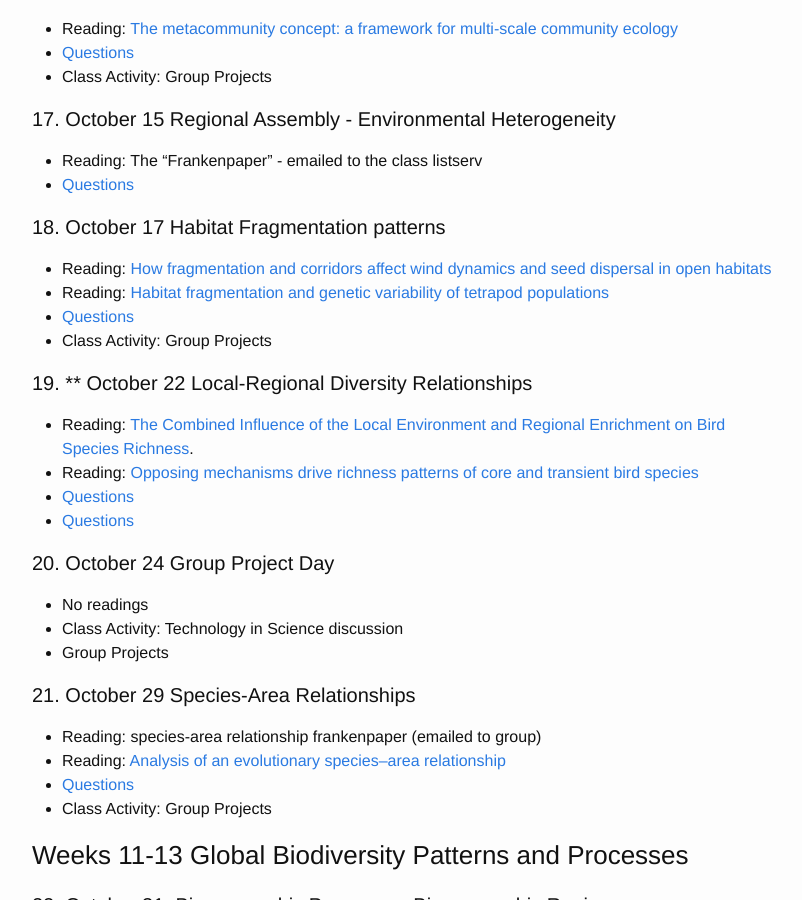
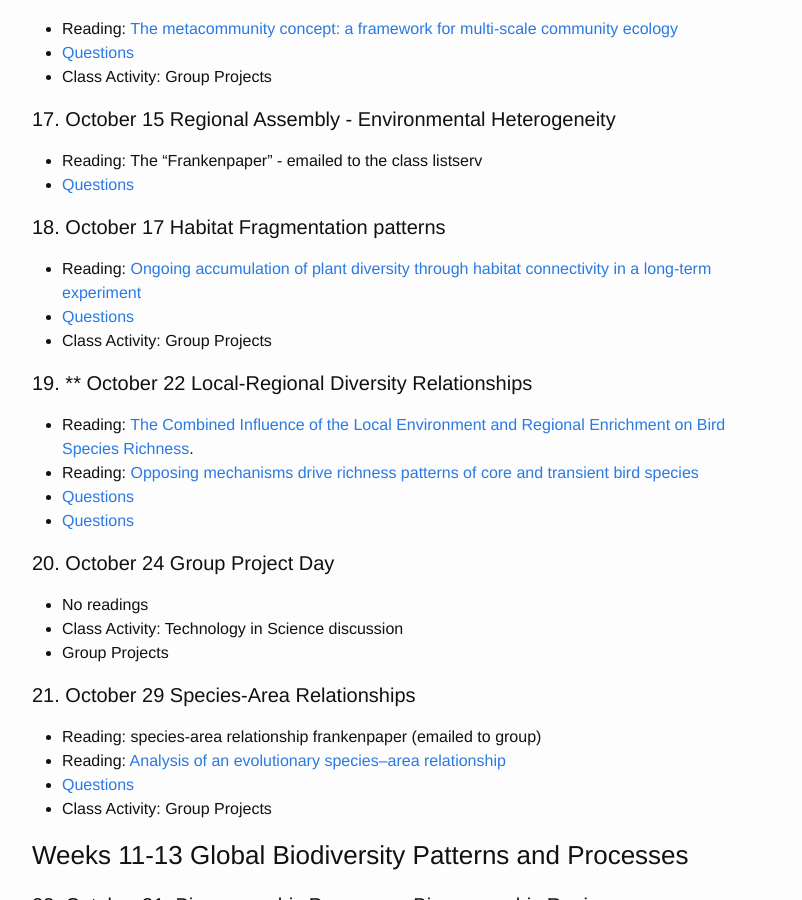
Before and after one commit to skmorgane/biodiversity-course, a Jekyll site: the page built from schedule.md, in a window 1280 px wide and 900 px high, scrolled down 3224 px. Shown: the whole window, without its empty margins (238-1040 px from the left). Built offline with Jekyll 4.4.1, drawn with Linux system fonts in a browser that asks for light colours.

Commit message:
Changes fragmentation papers

```diff
--- a/schedule.md
+++ b/schedule.md
@@ -108,8 +108,7 @@ CHOOSE 1 PAPER TO READ FOR CLASS.
 * [Questions]({{ site.baseurl }}/questions/heterogeneity)
 
 #### 18. October 17 Habitat Fragmentation patterns
-* Reading: [How fragmentation and corridors affect wind dynamics and seed dispersal in open habitats](https://doi.org/10.1073/pnas.1308968111)
-* Reading: [Habitat fragmentation and genetic variability of tetrapod populations](https://doi.org/10.1111/acv.12165)
+* Reading: [Ongoing accumulation of plant diversity through habitat connectivity in a long-term experiment](https://doi.org/10.1126/science.aax8992)
 * [Questions]({{ site.baseurl }}/questions/Fragmentation)
 * Class Activity: Group Projects
 
```
